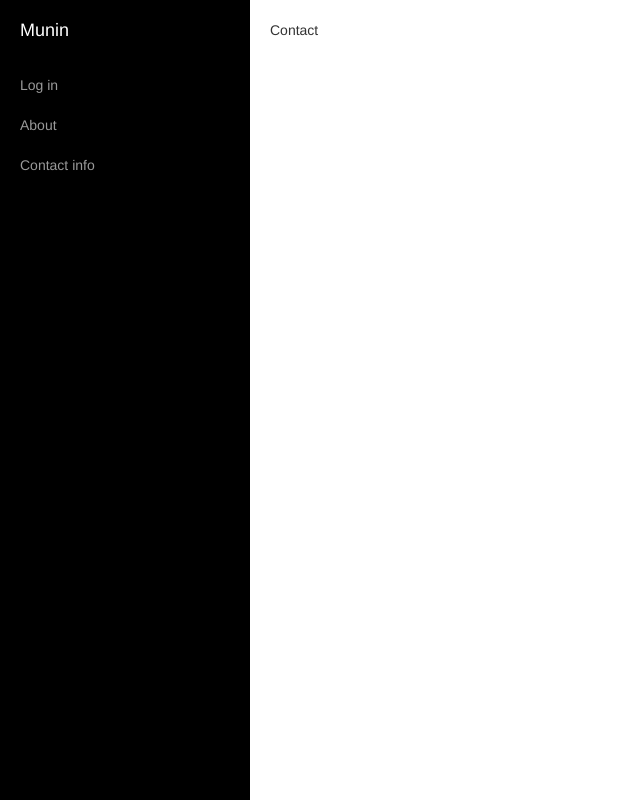
After one commit to Strand94/Munin, a Django app: page /contact/ in a window 1280 px wide. The commit adds this page. Shown: the whole page, without its empty margins (0-640 px from the left). Run offline with Django 3.2, Linux system fonts and the light colour scheme; some libraries are stand-ins or nearby versions.

Commit message:
Adding static pages for about and contact.

```diff
--- a/apps/staticpages/views.py
+++ b/apps/staticpages/views.py
@@ -2,3 +2,9 @@ from django.shortcuts import render
 
 def FrontPage(request):
     return render(request, "frontpage.html")
+
+def about(request):
+    return render(request, "staticpages/about.html")
+
+def contact(request):
+    return render(request, "staticpages/contact.html")
--- a/munin/urls.py
+++ b/munin/urls.py
@@ -19,5 +19,8 @@ from apps.staticpages.views import *
 
 urlpatterns = [
     url(r'^admin/', admin.site.urls),
-    url(r'^$', FrontPage, name="home")
+    url(r'^$', FrontPage, name="home"),
+    url(r'^about/', about, name="about"),
+    url(r'^contact/', contact, name="contact")
+
 ]
--- a/templates/base.html
+++ b/templates/base.html
@@ -31,7 +31,7 @@
         <div id="sidebar-wrapper">
             <ul class="sidebar-nav">
                 <li class="sidebar-brand">
-                    <a href="#">
+                    <a href="{% url 'home' %}">
                         Munin
                     </a>
                 </li>
@@ -39,10 +39,10 @@
                     <a href="#">Log in</a>
                 </li>
                 <li>
-                    <a href="#">About</a>
+                    <a href="{% url 'about' %}">About</a>
                 </li>
                 <li>
-                    <a href="#">Contact info</a>
+                    <a href="{% url 'contact' %}">Contact info</a>
                 </li>
             </ul>
         </div>
--- /dev/null
+++ b/templates/staticpages/about.html
@@ -0,0 +1,4 @@
+{% extends "base.html" %}
+{% block content %}
+    <p> About </p>
+{% endblock content %}
--- /dev/null
+++ b/templates/staticpages/contact.html
@@ -0,0 +1,4 @@
+{% extends "base.html" %}
+{% block content %}
+    <p> Contact </p>
+{% endblock content %}
```
